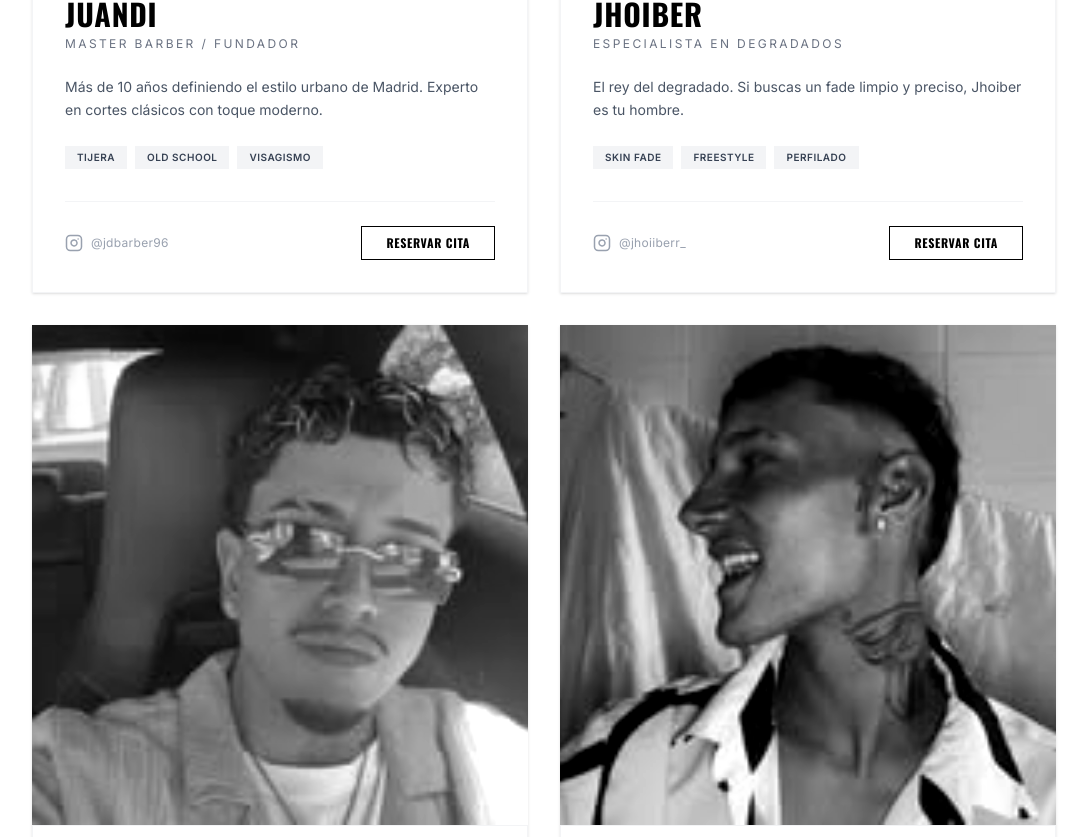
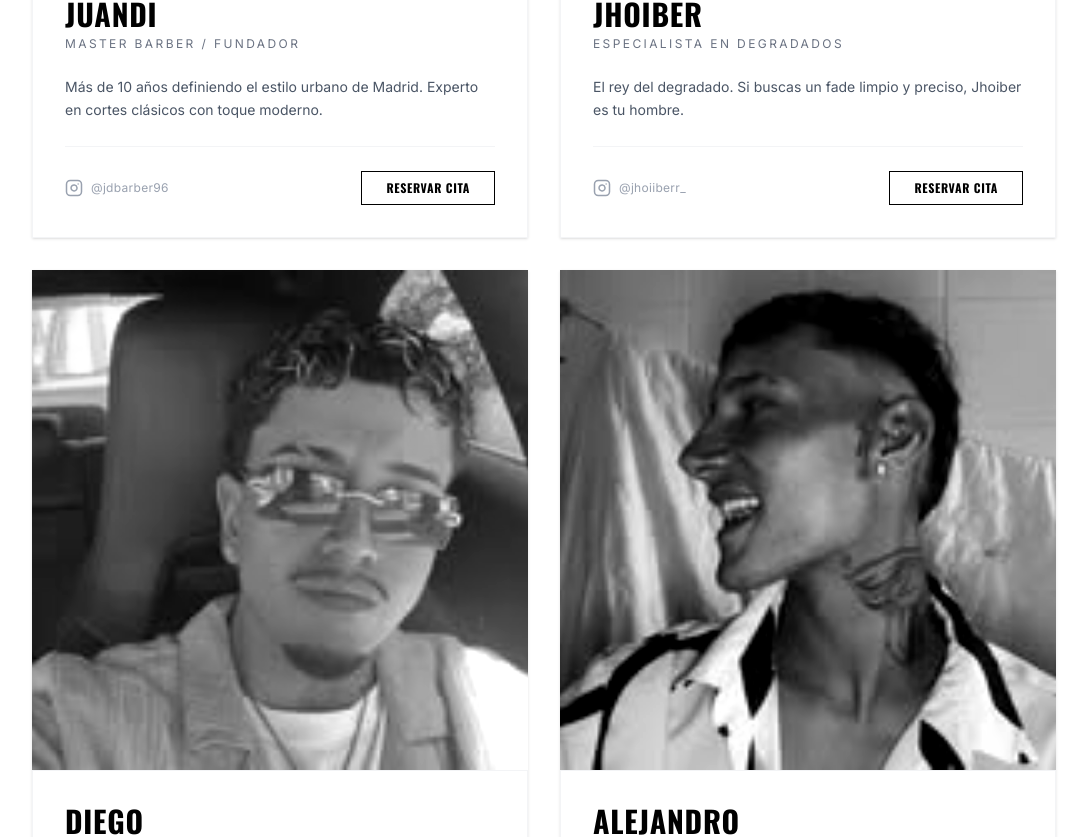
Before and after one commit to thefckingcompany/tfc-web, a React (Vite) app: page /equipo in a window 1280 px wide. Shown: the part 846-1683 px from the top of the page, without its empty margins (96-1183 px from the left). Built offline with nearby package versions, Linux system fonts and the light colour scheme.

Commit message:
Remove specialty tags from Team cards

```diff
--- a/src/pages/Team.tsx
+++ b/src/pages/Team.tsx
@@ -79,13 +79,7 @@ const Team = () => {
                                 <p className="text-gray-600 mb-6 leading-relaxed text-sm font-sans">
                                     {member.bio}
                                 </p>
-                                <div className="flex flex-wrap gap-2 mb-8">
-                                    {member.specialties.map(s => (
-                                        <span key={s} className="px-3 py-1 bg-gray-100 text-[10px] uppercase font-bold tracking-wider text-gray-700">
-                                            {s}
-                                        </span>
-                                    ))}
-                                </div>
+
                             </div>
 
                             <div className="flex justify-between items-center pt-6 border-t border-gray-100">
```
